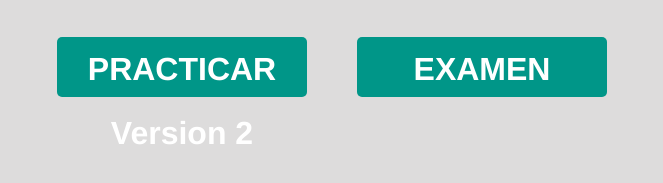
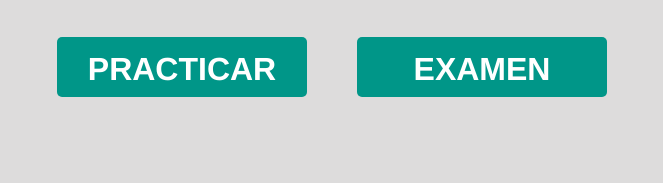
Before and after one commit to LinuxMax07/Learn-Verbs, a plain HTML site: page index.html in a window 1280 px wide. Shown: the part 273-456 px from the top of the page, without its empty margins (308-971 px from the left). Drawn offline with Linux system fonts and the light colour scheme.

Commit message:
nueva actualizacion.1

```diff
--- a/index.html
+++ b/index.html
@@ -23,7 +23,7 @@
             <div class="botones">
                 <div class="boton">
                     <h1 class="go">
-                        <a href="principal.html">PRACTICAR Version 2</a>
+                        <a href="principal.html">PRACTICAR</a>
                     </h1>
                 </div>
 
```
